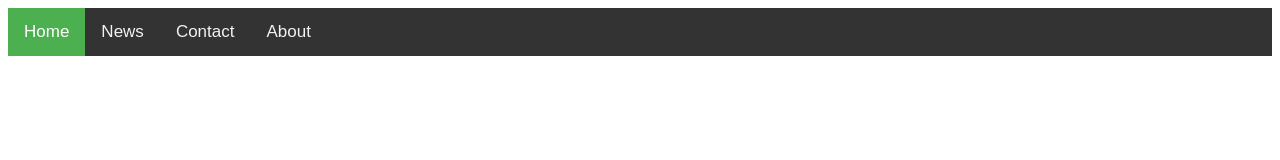
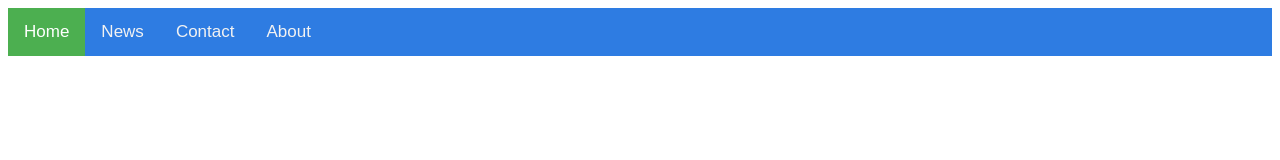
Before and after one commit to virus62/cybersecurity, a plain HTML site: page index.html in a window 1280 px wide. Drawn offline with Linux system fonts and the light colour scheme.

Commit message:
Update glavniStil.css

```diff
--- a/css/glavniStil.css
+++ b/css/glavniStil.css
@@ -1,14 +1,14 @@
 
 /* POČETAK TOPNAV CSS POSTAVKI! */
 
-header{
+ header{
     margin: 0;
     font-family: Arial, Helvetica, sans-serif;
   }
 
   .topnav {
     overflow: hidden;
-    background-color: #333;
+    background-color: rgb(46, 124, 226);
   }
 
   .topnav a {
```
